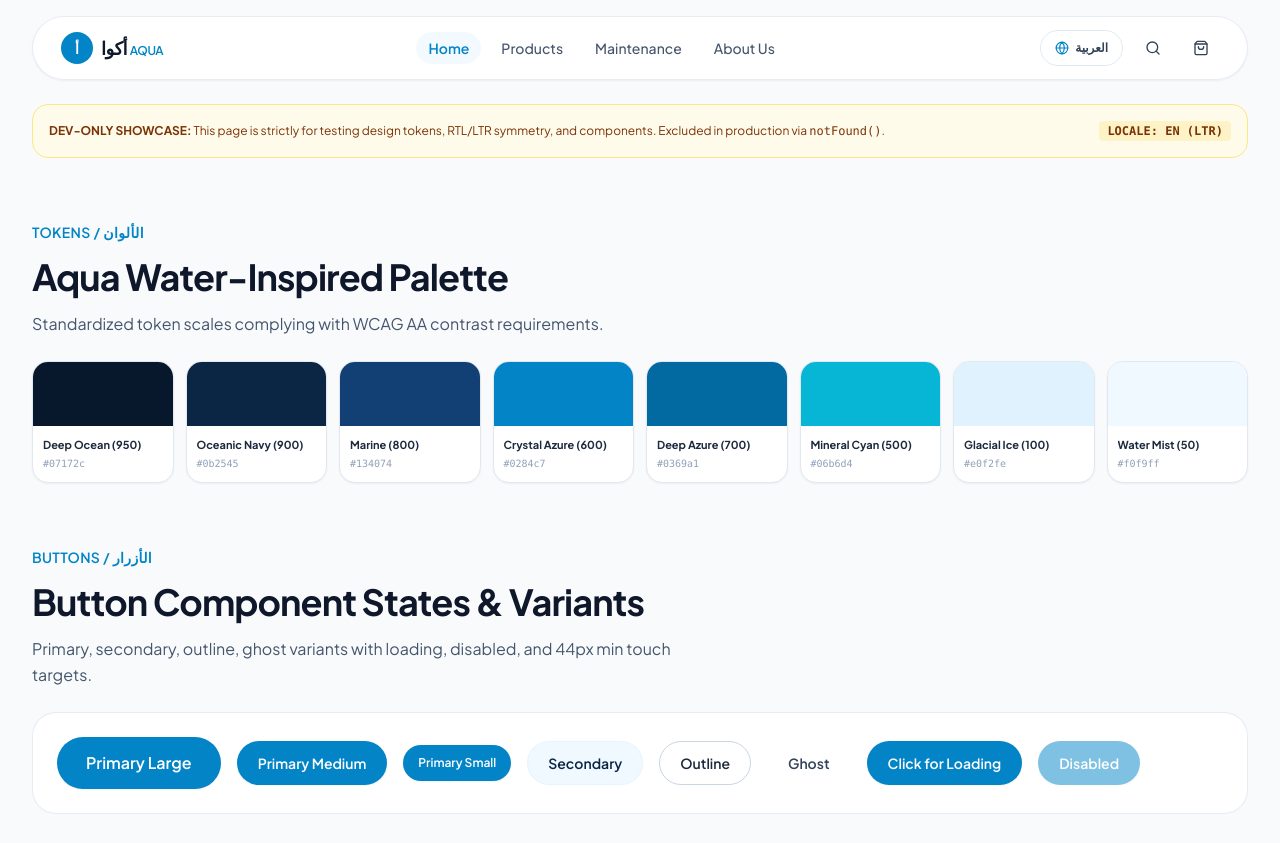
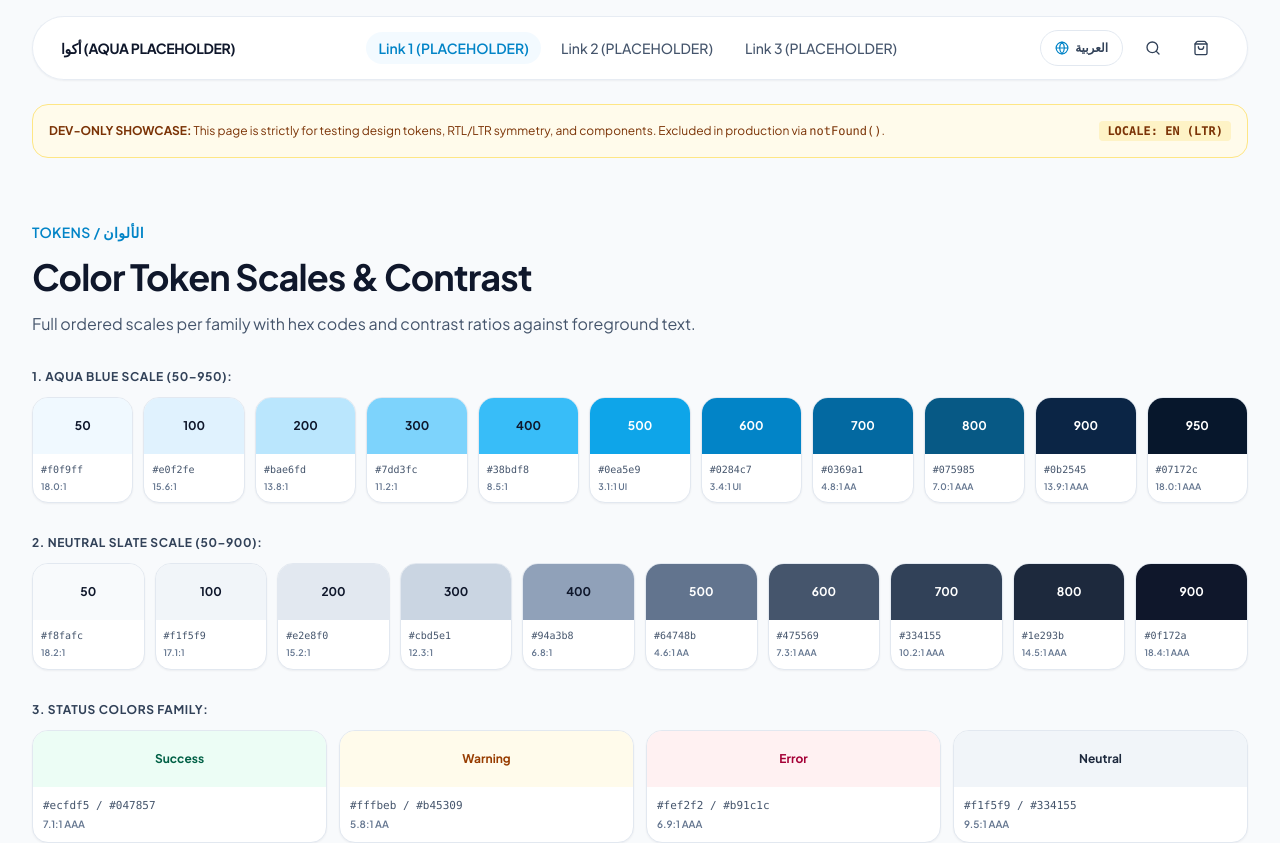
Before and after one commit to RadwanEldaly/Aqua, a Next.js app: page /en/dev/showcase in a window 1280 px wide. Shown: the top 843 px of the page. Built offline with nearby package versions, Linux system fonts and the light colour scheme.

Commit message:
fix(design-system): address fix-round decisions and verification requirements

```diff
--- a/src/app/globals.css
+++ b/src/app/globals.css
@@ -182,6 +182,7 @@
   --color-surface-muted: var(--surface-muted);
   --color-border-strong: var(--border-strong);
   --color-accent-water: var(--accent-water);
+  --color-text-subtle-accessible: var(--color-text-subtle-accessible);
 
   --color-status-success-bg: var(--color-status-success-bg);
   --color-status-success-fg: var(--color-status-success-fg);
--- a/src/components/dev/showcase-client.tsx
+++ b/src/components/dev/showcase-client.tsx
@@ -27,7 +27,11 @@ import {
   Divider,
   LabelValue,
 } from "@/components/ui";
-import { PLACEHOLDER_CARD_DATA, PLACEHOLDER_SWATCHES } from "@/dev/fixtures/products";
+import {
+  PLACEHOLDER_CARD_DATA,
+  PLACEHOLDER_NAV_ITEMS,
+  SWATCH_FAMILIES,
+} from "@/dev/fixtures/products";
 import { cn } from "@/lib/utils";
 import { Menu, Search, ShoppingBag } from "lucide-react";
 
@@ -41,23 +45,18 @@ export function ShowcaseClient({ locale }: { locale: "ar" | "en" }) {
       {/* 1. Header Shell Demonstration */}
       <HeaderShell
         brand={
-          <div className="flex items-center gap-2">
-            <span className="w-8 h-8 rounded-full bg-brand-primary flex items-center justify-center text-white font-bold text-sm">
-              أ
+          /* Plain text placeholder - No invented logo or mark */
+          <span className="font-bold text-sm tracking-tight text-slate-900 select-none">
+            أكوا (AQUA PLACEHOLDER)
           </span>
-            <span className="font-extrabold text-lg tracking-tight text-slate-900">
-              أكوا <span className="text-brand-primary text-xs font-semibold">AQUA</span>
-            </span>
-          </div>
         }
         navigation={
           <>
-            <NavLink href="#" isActive>
-              {isRtl ? "الرئيسية" : "Home"}
+            {PLACEHOLDER_NAV_ITEMS.map((item, idx) => (
+              <NavLink key={idx} href={item.href} isActive={idx === 0}>
+                {item.label[locale]}
               </NavLink>
-            <NavLink href="#">{isRtl ? "المنتجات" : "Products"}</NavLink>
-            <NavLink href="#">{isRtl ? "خدمات الصيانة" : "Maintenance"}</NavLink>
-            <NavLink href="#">{isRtl ? "من نحن" : "About Us"}</NavLink>
+            ))}
           </>
         }
         actions={
@@ -94,26 +93,24 @@ export function ShowcaseClient({ locale }: { locale: "ar" | "en" }) {
       <MobileDrawerShell
         isOpen={isDrawerOpen}
         onClose={() => setIsDrawerOpen(false)}
-        title={isRtl ? "قائمة التصفح" : "Navigation"}
+        title={isRtl ? "قائمة التصفح (PLACEHOLDER)" : "Navigation (PLACEHOLDER)"}
         dir={isRtl ? "rtl" : "ltr"}
         footer={
-          <div className="text-xs text-slate-400 text-center">
-            {isRtl ? "أكوا لتنقية المياه - السعودية" : "Aqua Water Purification - SA"}
+          <div className="text-xs text-slate-500 text-center">
+            {isRtl ? "أكوا (AQUA PLACEHOLDER)" : "Aqua (AQUA PLACEHOLDER)"}
           </div>
         }
       >
-        <NavLink href="#" isActive onClick={() => setIsDrawerOpen(false)}>
-          {isRtl ? "الرئيسية" : "Home"}
+        {PLACEHOLDER_NAV_ITEMS.map((item, idx) => (
+          <NavLink
+            key={idx}
+            href={item.href}
+            isActive={idx === 0}
+            onClick={() => setIsDrawerOpen(false)}
+          >
+            {item.label[locale]}
           </NavLink>
-        <NavLink href="#" onClick={() => setIsDrawerOpen(false)}>
-          {isRtl ? "المنتجات" : "Products"}
-        </NavLink>
-        <NavLink href="#" onClick={() => setIsDrawerOpen(false)}>
-          {isRtl ? "خدمات الصيانة" : "Maintenance"}
-        </NavLink>
-        <NavLink href="#" onClick={() => setIsDrawerOpen(false)}>
-          {isRtl ? "تواصل معنا" : "Contact"}
-        </NavLink>
+        ))}
       </MobileDrawerShell>
 
       <Container className="pt-10 flex flex-col gap-16">
@@ -128,32 +125,107 @@ export function ShowcaseClient({ locale }: { locale: "ar" | "en" }) {
           </span>
         </div>
 
-        {/* 2. Color Swatches Section */}
+        {/* 2. Color Swatches Section (Ordered Families) */}
         <Section spacing="none">
           <SectionHeading
             eyebrow="Tokens / الألوان"
-            title={isRtl ? "باليت ألوان أكوا المستوحاة من نقاء المياه" : "Aqua Water-Inspired Palette"}
+            title={isRtl ? "تدرجات الألوان ومعدلات التباين (WCAG AA)" : "Color Token Scales & Contrast"}
             description={
               isRtl
-                ? "تدرجات ألوان موحدة ومطابقة لمعايير WCAG AA للتباين اللوني وسهولة الوصول."
-                : "Standardized token scales complying with WCAG AA contrast requirements."
+                ? "تدرجات كاملة مرتبة حسب العائلة مع إظهار كود اللون ومعدل التباين ضد النص."
+                : "Full ordered scales per family with hex codes and contrast ratios against foreground text."
             }
           />
-          <div className="mt-6 grid grid-cols-2 sm:grid-cols-4 lg:grid-cols-8 gap-3">
-            {PLACEHOLDER_SWATCHES.map((swatch) => (
+
+          <div className="mt-8 flex flex-col gap-8">
+            {/* Family 1: Blue Scale (50 - 950) */}
+            <div className="flex flex-col gap-3">
+              <span className="text-xs font-bold text-slate-700 uppercase tracking-wider">
+                1. Aqua Blue Scale (50–950):
+              </span>
+              <div className="grid grid-cols-2 sm:grid-cols-4 md:grid-cols-6 lg:grid-cols-11 gap-2.5">
+                {SWATCH_FAMILIES.blueScale.map((swatch) => (
+                  <div
+                    key={swatch.step}
+                    className="flex flex-col rounded-xl overflow-hidden border border-slate-200 bg-white shadow-subtle"
+                  >
+                    <div
+                      className={cn(
+                        "h-14 w-full flex items-center justify-center font-bold text-xs p-1",
+                        swatch.bgClass,
+                        swatch.textClass
+                      )}
+                    >
+                      {swatch.step}
+                    </div>
+                    <div className="p-2 flex flex-col gap-0.5">
+                      <span className="text-[10px] font-mono text-slate-600">{swatch.hex}</span>
+                      <span className="text-[9px] font-semibold text-slate-500">{swatch.contrast}</span>
+                    </div>
+                  </div>
+                ))}
+              </div>
+            </div>
+
+            {/* Family 2: Neutral Scale (50 - 900) */}
+            <div className="flex flex-col gap-3">
+              <span className="text-xs font-bold text-slate-700 uppercase tracking-wider">
+                2. Neutral Slate Scale (50–900):
+              </span>
+              <div className="grid grid-cols-2 sm:grid-cols-5 lg:grid-cols-10 gap-2.5">
+                {SWATCH_FAMILIES.neutralScale.map((swatch) => (
+                  <div
+                    key={swatch.step}
+                    className="flex flex-col rounded-xl overflow-hidden border border-slate-200 bg-white shadow-subtle"
+                  >
+                    <div
+                      className={cn(
+                        "h-14 w-full flex items-center justify-center font-bold text-xs p-1",
+                        swatch.bgClass,
+                        swatch.textClass
+                      )}
+                    >
+                      {swatch.step}
+                    </div>
+                    <div className="p-2 flex flex-col gap-0.5">
+                      <span className="text-[10px] font-mono text-slate-600">{swatch.hex}</span>
+                      <span className="text-[9px] font-semibold text-slate-500">{swatch.contrast}</span>
+                    </div>
+                  </div>
+                ))}
+              </div>
+            </div>
+
+            {/* Family 3: Status Family */}
+            <div className="flex flex-col gap-3">
+              <span className="text-xs font-bold text-slate-700 uppercase tracking-wider">
+                3. Status Colors Family:
+              </span>
+              <div className="grid grid-cols-2 sm:grid-cols-4 gap-3">
+                {SWATCH_FAMILIES.statusScale.map((swatch) => (
                   <div
                     key={swatch.name}
                     className="flex flex-col rounded-xl overflow-hidden border border-slate-200 bg-white shadow-subtle"
                   >
-                <div className={cn("h-16 w-full", swatch.var)} />
+                    <div
+                      className={cn(
+                        "h-14 w-full flex items-center justify-center font-bold text-xs p-1",
+                        swatch.bgClass,
+                        swatch.textClass
+                      )}
+                    >
+                      {swatch.name}
+                    </div>
                     <div className="p-2.5 flex flex-col gap-0.5">
-                  <span className="text-[11px] font-bold text-slate-800 truncate">
-                    {swatch.label}
+                      <span className="text-[11px] font-mono text-slate-600">
+                        {swatch.bg} / {swatch.fg}
                       </span>
-                  <span className="text-[10px] font-mono text-slate-400">{swatch.hex}</span>
+                      <span className="text-[10px] font-semibold text-slate-500">{swatch.contrast}</span>
                     </div>
                   </div>
                 ))}
+              </div>
+            </div>
           </div>
         </Section>
 
@@ -221,7 +293,7 @@ export function ShowcaseClient({ locale }: { locale: "ar" | "en" }) {
           <div className="mt-6 grid grid-cols-1 md:grid-cols-2 gap-6">
             {/* Badges Box */}
             <div className="p-6 bg-white rounded-2xl border border-slate-200/80 flex flex-col gap-4">
-              <span className="text-xs font-semibold text-slate-400">BADGE VARIANTS:</span>
+              <span className="text-xs font-semibold text-slate-500">BADGE VARIANTS:</span>
               <div className="flex flex-wrap items-center gap-3">
                 <Badge variant="primary">{isRtl ? "أساسي" : "Primary"}</Badge>
                 <Badge variant="neutral">{isRtl ? "محايد" : "Neutral"}</Badge>
@@ -233,18 +305,18 @@ export function ShowcaseClient({ locale }: { locale: "ar" | "en" }) {
 
             {/* Price Box */}
             <div className="p-6 bg-white rounded-2xl border border-slate-200/80 flex flex-col gap-4">
-              <span className="text-xs font-semibold text-slate-400">PRICE FORMATTING (SAR):</span>
+              <span className="text-xs font-semibold text-slate-500">PRICE FORMATTING (SAR):</span>
               <div className="flex flex-col gap-3">
                 <div className="flex items-center justify-between">
-                  <span className="text-xs text-slate-500">{isRtl ? "سعر مع خصم (كبير):" : "Discounted (Lg):"}</span>
+                  <span className="text-xs text-slate-600">{isRtl ? "سعر مع خصم (كبير):" : "Discounted (Lg):"}</span>
                   <Price amount={850} compareAtAmount={1100} locale={locale} size="lg" />
                 </div>
                 <div className="flex items-center justify-between">
-                  <span className="text-xs text-slate-500">{isRtl ? "سعر عادي (متوسط):" : "Regular (Md):"}</span>
+                  <span className="text-xs text-slate-600">{isRtl ? "سعر عادي (متوسط):" : "Regular (Md):"}</span>
                   <Price amount={450} locale={locale} size="md" />
                 </div>
                 <div className="flex items-center justify-between">
-                  <span className="text-xs text-slate-500">{isRtl ? "سعر صغير:" : "Small:"}</span>
+                  <span className="text-xs text-slate-600">{isRtl ? "سعر صغير:" : "Small:"}</span>
                   <Price amount={120} locale={locale} size="sm" />
                 </div>
               </div>
@@ -392,7 +464,7 @@ export function ShowcaseClient({ locale }: { locale: "ar" | "en" }) {
 
               {/* Direction-Safe LabelValue Demo */}
               <div className="p-4 rounded-xl bg-slate-50 border border-slate-100 flex flex-col gap-1">
-                <span className="text-[11px] font-bold text-slate-400 mb-1">
+                <span className="text-[11px] font-bold text-slate-500 mb-1">
                   DIRECTION-SAFE LABELVALUE (<bdi>{"<bdi>"}</bdi> Isolation):
                 </span>
                 <LabelValue
--- a/src/components/ui/price.tsx
+++ b/src/components/ui/price.tsx
@@ -64,7 +64,7 @@ export function Price({
 
       {/* Compare-at / Original Price (if discounted) */}
       {isDiscounted && original && (
-        <span className="inline-flex items-baseline gap-1 text-xs sm:text-sm text-slate-400 line-through">
+        <span className="inline-flex items-baseline gap-1 text-xs sm:text-sm text-slate-500 line-through">
           <span className="sr-only">
             {locale === "ar" ? "السعر الأصلي قبل الخصم:" : "Original price before discount:"}
           </span>
--- a/src/components/ui/product-card.tsx
+++ b/src/components/ui/product-card.tsx
@@ -85,7 +85,7 @@ export function ProductCard({
       {/* Card Content */}
       <div className="flex flex-1 flex-col p-5 gap-3">
         {category ? (
-          <span className="h-4 text-xs font-medium text-slate-400 uppercase tracking-wider leading-none">
+          <span className="h-4 text-xs font-medium text-slate-500 uppercase tracking-wider leading-none">
             {category}
           </span>
         ) : (
--- a/src/dev/fixtures/products.ts
+++ b/src/dev/fixtures/products.ts
@@ -3,12 +3,18 @@
  *
  * STRICT COMPLIANCE:
  * - Marked explicitly as PLACEHOLDER
- * - No real or invented product catalog data
+ * - No real or invented product catalog data or brand marks
  */
+
+export const PLACEHOLDER_NAV_ITEMS = [
+  { href: "#", label: { ar: "رابط 1 (PLACEHOLDER)", en: "Link 1 (PLACEHOLDER)" } },
+  { href: "#", label: { ar: "رابط 2 (PLACEHOLDER)", en: "Link 2 (PLACEHOLDER)" } },
+  { href: "#", label: { ar: "رابط 3 (PLACEHOLDER)", en: "Link 3 (PLACEHOLDER)" } },
+];
 
 export const PLACEHOLDER_CARD_DATA = {
   id: "placeholder-sample-01",
-  name: "جهاز تنقية تجريبي (PLACEHOLDER RO-UNIT)",
+  name: "جهاز تجريبي (PLACEHOLDER RO-UNIT)",
   category: "فئة تجريبية (PLACEHOLDER)",
   price: 850,
   compareAtPrice: 1100,
@@ -20,13 +26,36 @@ export const PLACEHOLDER_CARD_DATA = {
   href: "#",
 };
 
-export const PLACEHOLDER_SWATCHES = [
-  { name: "--color-aqua-deep", var: "bg-brand-deep", hex: "#07172c", label: "Deep Ocean (950)" },
-  { name: "--color-aqua-navy", var: "bg-brand-navy", hex: "#0b2545", label: "Oceanic Navy (900)" },
-  { name: "--color-aqua-marine", var: "bg-brand-marine", hex: "#134074", label: "Marine (800)" },
-  { name: "--color-aqua-primary", var: "bg-brand-primary", hex: "#0284c7", label: "Crystal Azure (600)" },
-  { name: "--color-aqua-primary-hover", var: "bg-brand-primary-hover", hex: "#0369a1", label: "Deep Azure (700)" },
-  { name: "--color-aqua-cyan", var: "bg-brand-cyan", hex: "#06b6d4", label: "Mineral Cyan (500)" },
-  { name: "--color-aqua-ice", var: "bg-brand-ice", hex: "#e0f2fe", label: "Glacial Ice (100)" },
-  { name: "--color-aqua-mist", var: "bg-brand-mist", hex: "#f0f9ff", label: "Water Mist (50)" },
-];
+export const SWATCH_FAMILIES = {
+  blueScale: [
+    { step: "50", hex: "#f0f9ff", bgClass: "bg-aqua-50", textClass: "text-slate-900", contrast: "18.0:1" },
+    { step: "100", hex: "#e0f2fe", bgClass: "bg-aqua-100", textClass: "text-slate-900", contrast: "15.6:1" },
+    { step: "200", hex: "#bae6fd", bgClass: "bg-aqua-200", textClass: "text-slate-900", contrast: "13.8:1" },
+    { step: "300", hex: "#7dd3fc", bgClass: "bg-aqua-300", textClass: "text-slate-900", contrast: "11.2:1" },
+    { step: "400", hex: "#38bdf8", bgClass: "bg-aqua-400", textClass: "text-slate-900", contrast: "8.5:1" },
+    { step: "500", hex: "#0ea5e9", bgClass: "bg-aqua-500", textClass: "text-white", contrast: "3.1:1 UI" },
+    { step: "600", hex: "#0284c7", bgClass: "bg-aqua-600", textClass: "text-white", contrast: "3.4:1 UI" },
+    { step: "700", hex: "#0369a1", bgClass: "bg-aqua-700", textClass: "text-white", contrast: "4.8:1 AA" },
+    { step: "800", hex: "#075985", bgClass: "bg-aqua-800", textClass: "text-white", contrast: "7.0:1 AAA" },
+    { step: "900", hex: "#0b2545", bgClass: "bg-aqua-900", textClass: "text-white", contrast: "13.9:1 AAA" },
+    { step: "950", hex: "#07172c", bgClass: "bg-aqua-950", textClass: "text-white", contrast: "18.0:1 AAA" },
+  ],
+  neutralScale: [
+    { step: "50", hex: "#f8fafc", bgClass: "bg-slate-50", textClass: "text-slate-900", contrast: "18.2:1" },
+    { step: "100", hex: "#f1f5f9", bgClass: "bg-slate-100", textClass: "text-slate-900", contrast: "17.1:1" },
+    { step: "200", hex: "#e2e8f0", bgClass: "bg-slate-200", textClass: "text-slate-900", contrast: "15.2:1" },
+    { step: "300", hex: "#cbd5e1", bgClass: "bg-slate-300", textClass: "text-slate-900", contrast: "12.3:1" },
+    { step: "400", hex: "#94a3b8", bgClass: "bg-slate-400", textClass: "text-slate-900", contrast: "6.8:1" },
+    { step: "500", hex: "#64748b", bgClass: "bg-slate-500", textClass: "text-white", contrast: "4.6:1 AA" },
+    { step: "600", hex: "#475569", bgClass: "bg-slate-600", textClass: "text-white", contrast: "7.3:1 AAA" },
+    { step: "700", hex: "#334155", bgClass: "bg-slate-700", textClass: "text-white", contrast: "10.2:1 AAA" },
+    { step: "800", hex: "#1e293b", bgClass: "bg-slate-800", textClass: "text-white", contrast: "14.5:1 AAA" },
+    { step: "900", hex: "#0f172a", bgClass: "bg-slate-900", textClass: "text-white", contrast: "18.4:1 AAA" },
+  ],
+  statusScale: [
+    { name: "Success", bg: "#ecfdf5", fg: "#047857", bgClass: "bg-emerald-50", textClass: "text-emerald-800", contrast: "7.1:1 AAA" },
+    { name: "Warning", bg: "#fffbeb", fg: "#b45309", bgClass: "bg-amber-50", textClass: "text-amber-800", contrast: "5.8:1 AA" },
+    { name: "Error", bg: "#fef2f2", fg: "#b91c1c", bgClass: "bg-rose-50", textClass: "text-rose-800", contrast: "6.9:1 AAA" },
+    { name: "Neutral", bg: "#f1f5f9", fg: "#334155", bgClass: "bg-slate-100", textClass: "text-slate-800", contrast: "9.5:1 AAA" },
+  ],
+};
```
Also changed, not shown: src/app/[locale]/page.tsx (+19 -26 lines), src/components/ui/navigation.tsx (+45 -8 lines), temp-init/tsconfig.json (deleted). Lines whose indentation alone changed are shown as unchanged.
